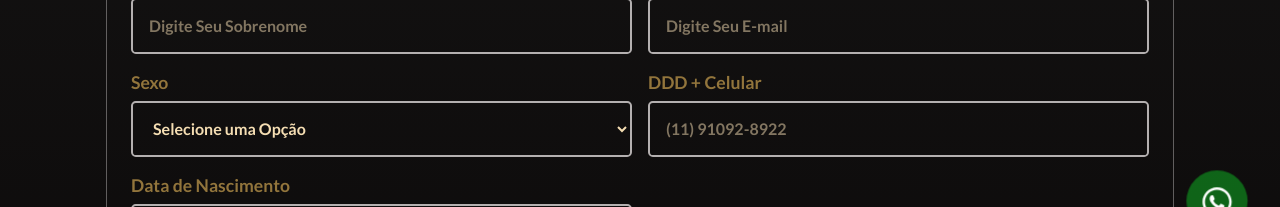
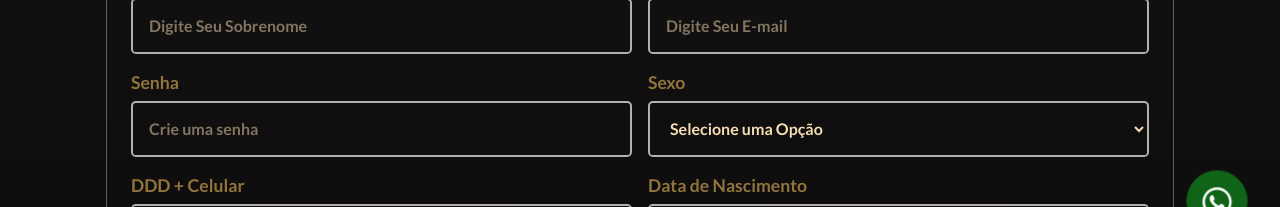
Before and after one commit to Dev-Rafaael/La-Pizza, a React (Vite) app: page /Cadastro in a window 1280 px wide. Shown: the part 544-751 px from the top of the page. Built offline with nearby package versions, Linux system fonts and the light colour scheme; a web font is replaced by a local one.

Commit message:
feat(api) conectando api de login

```diff
--- a/src/hooks/useCadastrar.tsx
+++ b/src/hooks/useCadastrar.tsx
@@ -6,10 +6,12 @@ function useCadastrar() {
       const [nome, setNome] = useState<string>("");
       const [sobreNome, setSobreNome] = useState<string>("");
       const [cpf, setCPF] = useState<string>("");
+      const [email, setEmail] = useState<string>("");
+      const [senha, setSenha] = useState<string>("");
       const [sexo, setSexo] = useState<string>("");
       const [nascimento, setNascimento] = useState<string>();
       const [telefone, setTelefone] = useState<string>("");
-      const [email, setEmail] = useState<string>("");
+
       const [loading, setLoading] = useState(false);
 
 
@@ -21,9 +23,10 @@ function useCadastrar() {
       nome,
       sobreNome,
       cpf,
+      email,
+      senha,
       sexo,
       nascimento,
-      email,
       telefone
     }
     console.log(dataAccount);
@@ -42,7 +45,7 @@ function useCadastrar() {
       return;
     }
   };
-  return {nome, setNome,sobreNome, setSobreNome,cpf, setCPF,sexo, setSexo,nascimento, setNascimento,telefone, setTelefone,email, setEmail,loading, setLoading,handleAccount} as const
+  return {nome, setNome,sobreNome, setSobreNome,cpf,email, setEmail,senha, setSenha, setCPF,sexo, setSexo,nascimento, setNascimento,telefone, setTelefone,loading, setLoading,handleAccount} as const
 }
 
 export default useCadastrar
--- /dev/null
+++ b/src/hooks/useLogin.tsx
@@ -0,0 +1,38 @@
+import { useState, type FormEvent } from "react";
+import { api } from "../api/api";
+import { toast } from "react-toastify";
+
+function useLogin() {
+  const [email, setEmail] = useState<string>("");
+  const [senha, setSenha] = useState<string>("");
+  const [loading, setLoading] = useState(false);
+
+  const handleSubmit = async (e:FormEvent) => {
+     e.preventDefault();
+    setLoading(true);
+    if (!senha && !email) throw new Error("Credenciais não especificadas");
+
+    try {
+      const login = await api.post("/account/loginUser", { email, senha });
+      toast.success("login feito");
+      console.log("Login Feito", login);
+      setLoading(false)
+    } catch (error) {
+      console.log(error);
+      console.log('erro');
+
+    }
+    setLoading(false)
+  };
+  return {
+    email,
+    setEmail,
+    senha,
+    setSenha,
+    loading,
+    setLoading,
+    handleSubmit,
+  } as const;
+}
+
+export default useLogin;
--- a/src/pages/Cadastrar.tsx
+++ b/src/pages/Cadastrar.tsx
@@ -17,8 +17,9 @@ function Cadastrar() {
     setTelefone,
     email,
     setEmail,
+    senha,
+    setSenha,
     loading,
-    setLoading,
     handleAccount,
   } = useCadastrar();
 
@@ -84,7 +85,18 @@ function Cadastrar() {
                   required
                 />
               </div>
-
+ <div>
+                <label htmlFor="senha">Senha</label>
+                <input
+                  type="password"
+                  id="senha"
+                  name="senha"
+                  placeholder="Crie uma senha"
+                  value={senha}
+                  onChange={(e) => setSenha(e.target.value)}
+                  required
+                />
+              </div>
               <div>
                 <label htmlFor="sexo">Sexo</label>
                 <select
@@ -128,80 +140,6 @@ function Cadastrar() {
               </div>
             </div>
           </fieldset>
-          {/*
-    <fieldset>
-      <legend>Endereço</legend>
-      <div className={styles.grid2}>
-         <div>
-          <label htmlFor="CEP">CEP</label>
-          <input
-            type="text"
-            id="CEP"
-            name="CEP"
-                 placeholder="Digite Seu CEP"
-            value={cep}
-            onChange={(e) => setCEP(e.target.value)}
-            required
-          />
-        </div>
-            </div>
-<div className={styles.grid2}>
-        <div>
-          <label htmlFor="Estado">Estado</label>
-          <select
-            id="Estado"
-            name="Estado"
-            value={estado}
-
-            onChange={(e) => setEstado(e.target.value)}
-            required
-          >
-            <option value="SaoPaulo" selected>
-              São Paulo
-            </option>
-          </select>
-        </div>
-
-        <div>
-          <label htmlFor="Cidade">Cidade</label>
-          <input
-            type="text"
-            id="Cidade"
-            name="Cidade"
-                placeholder="Digite Sua Cidade"
-            value={cidade}
-            onChange={(e) => setCidade(e.target.value)}
-            required
-          />
-        </div>
-
-        <div>
-          <label htmlFor="Numero">Número</label>
-          <input
-            type="text"
-            id="Numero"
-            name="Numero"
-                   placeholder="Digite Seu Numero"
-            value={numero}
-            onChange={(e) => setNumero(e.target.value)}
-            required
-          />
-        </div>
-
-        <div>
-          <label htmlFor="Complemento">Complemento</label>
-          <input
-            type="text"
-            id="Complemento"
-            name="Complemento"
-                   placeholder="Digite O Complemeto"
-            value={complemento}
-            onChange={(e) => setComplemento(e.target.value)}
-          />
-        </div>
-      </div>
-    </fieldset> */}
-
           <div className={styles.btn}>
             <button
               type="submit"
--- a/src/pages/Login.tsx
+++ b/src/pages/Login.tsx
@@ -1,11 +1,10 @@
-import  { useState } from 'react'
+
 import styles from '../styles/Login.module.css'
+import useLogin from '../hooks/useLogin'
 function Login() {
-    const [email, setEmail] = useState( '');
-  const [senha, setSenha] = useState('');
-     const [loading, setLoading] = useState(false);
+const {email, setEmail,senha, setSenha,loading,handleSubmit} = useLogin()
   return (
-    <form  className={styles.loginForm}>
+    <form  className={styles.loginForm} onSubmit={handleSubmit}>
       <div className={styles.loginContent}>
         <h2>ENTRAR</h2>
 
```
